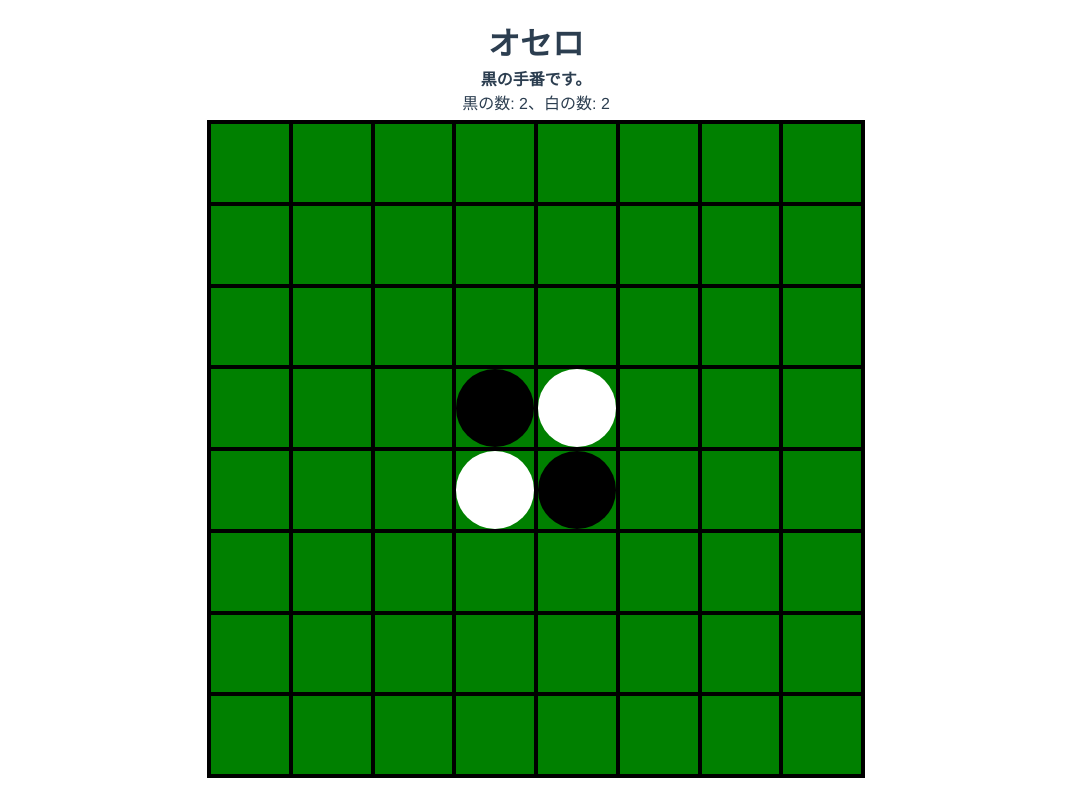
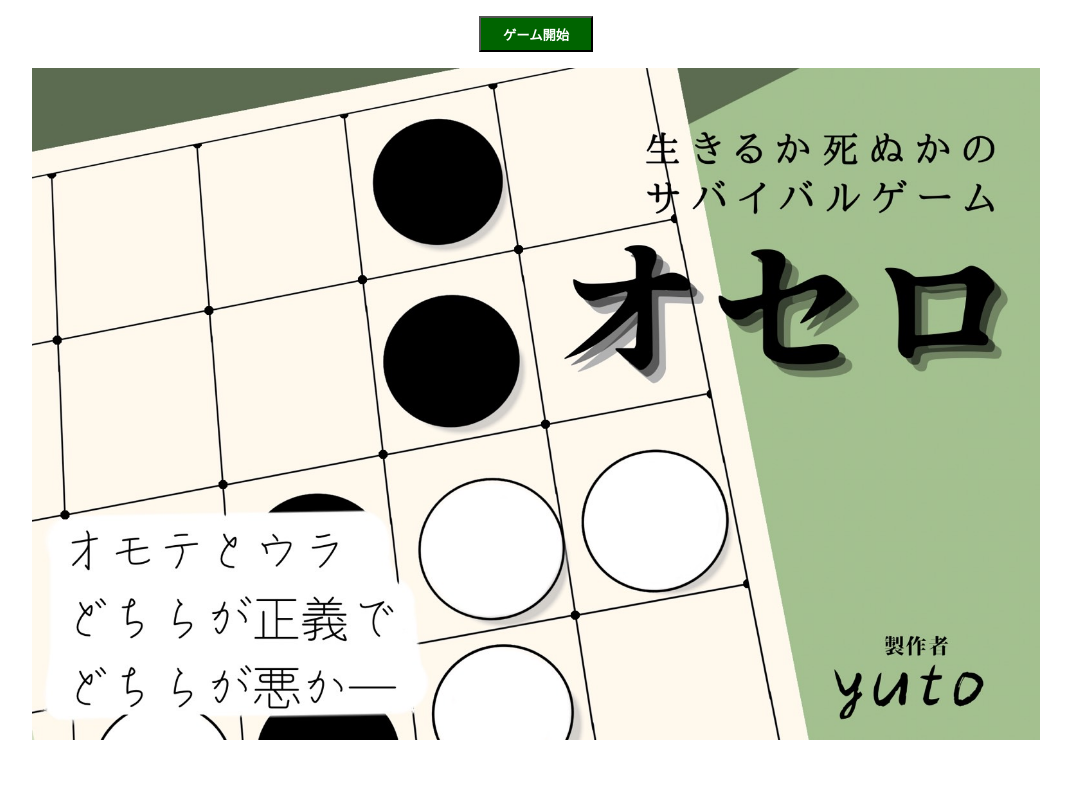
Before and after one commit to uekiGityuto/othello_vuejs, a Vue app: page / in a window 1280 px wide. Shown: the whole page, without its empty margins (104-1175 px from the left). Built offline with nearby package versions, Linux system fonts and the light colour scheme.

Commit message:
router追加

```diff
--- a/src/App.vue
+++ b/src/App.vue
@@ -1,20 +1,8 @@
 <template>
   <div id="app">
-    <VGame />
+    <router-view/>
   </div>
 </template>
-
-<script lang="ts">
-import { Component, Vue } from "vue-property-decorator";
-import VGame from "./components/VGame.vue";
-
-@Component({
-  components: {
-    VGame,
-  },
-})
-export default class App extends Vue {}
-</script>
 
 <style>
 #app {
@@ -24,4 +12,17 @@ export default class App extends Vue {}
   text-align: center;
   color: #2c3e50;
 }
+
+nav {
+  padding: 30px;
+}
+
+nav a {
+  font-weight: bold;
+  color: #2c3e50;
+}
+
+nav a.router-link-exact-active {
+  color: #42b983;
+}
 </style>
--- a/src/main.ts
+++ b/src/main.ts
@@ -1,8 +1,10 @@
 import Vue from 'vue'
 import App from './App.vue'
+import router from './router'
 
 Vue.config.productionTip = false
 
 new Vue({
-  render: h => h(App),
+  router,
+  render: h => h(App)
 }).$mount('#app')
--- /dev/null
+++ b/src/router/index.ts
@@ -0,0 +1,29 @@
+import Vue from 'vue'
+import VueRouter, { RouteConfig } from 'vue-router'
+import HomeView from '../views/HomeView.vue'
+
+Vue.use(VueRouter)
+
+const routes: Array<RouteConfig> = [
+  {
+    path: '/',
+    name: 'home',
+    component: HomeView
+  },
+  {
+    path: '/game',
+    name: 'game',
+    // route level code-splitting
+    // this generates a separate chunk (about.[hash].js) for this route
+    // which is lazy-loaded when the route is visited.
+    component: () => import(/* webpackChunkName: "about" */ '../views/GameView.vue')
+  }
+]
+
+const router = new VueRouter({
+  mode: 'history',
+  base: process.env.BASE_URL,
+  routes
+})
+
+export default router
--- a/src/components/VGame.vue
+++ b/src/views/GameView.vue
@@ -16,7 +16,7 @@
 
 <script lang="ts">
 import { Component, Vue } from "vue-property-decorator";
-import VBoard from "./VBoard.vue";
+import VBoard from "../components/VBoard.vue";
 import { BLACK, Color } from "../models/color";
 import Board from "../models/board";
 import Game from "../models/game";
--- /dev/null
+++ b/src/views/HomeView.vue
@@ -0,0 +1,48 @@
+<template>
+  <div class="home">
+    <div class="btn-area">
+      <button class="game-btn" @click="moveGame">ゲーム開始</button>
+    </div>
+    <div class="img-area">
+      <img class="home-img" alt="othello" src="../assets/othello.jpg" />
+    </div>
+  </div>
+</template>
+
+
+<script lang="ts">
+import { Component, Vue } from "vue-property-decorator";
+
+@Component
+export default class VHome extends Vue {
+  moveGame() {
+    // eslint-disable-next-line @typescript-eslint/ban-ts-comment
+    // @ts-ignore
+    this.$router.push("/game");
+  }
+}
+</script>
+
+<style scoped>
+.btn-area {
+  margin-top: 16px;
+}
+
+.game-btn {
+  width: 114px;
+  height: 36px;
+  font-weight: bold;
+  color: white;
+  background-color: darkgreen;
+  cursor: pointer;
+}
+
+.img-area {
+  margin-top: 16px;
+}
+
+.home-img {
+  height: 84vh;
+  width: auto;
+}
+</style>
```
Also changed, not shown: package.json (+6 -2 lines), .eslintrc.js, src/assets/othello.jpg (added), 1 other file (tests, documents, lock files or other folders).
